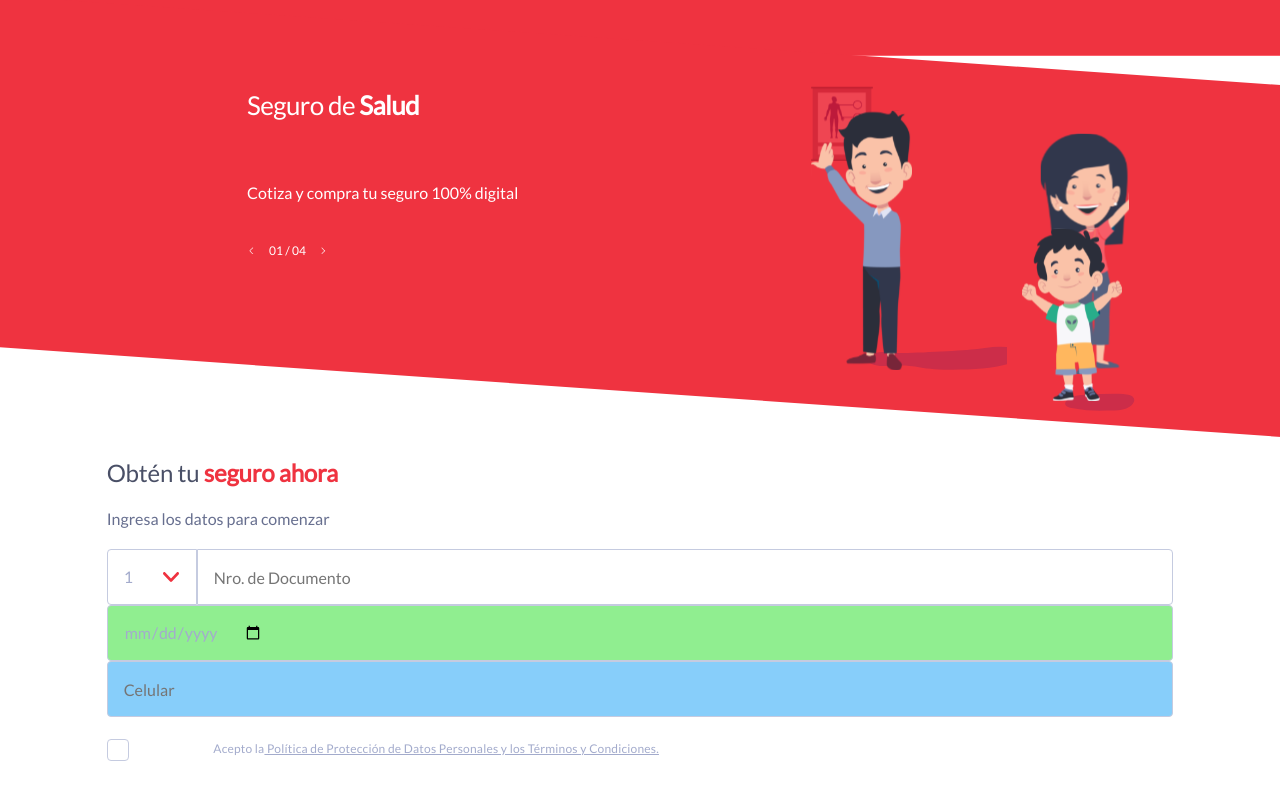
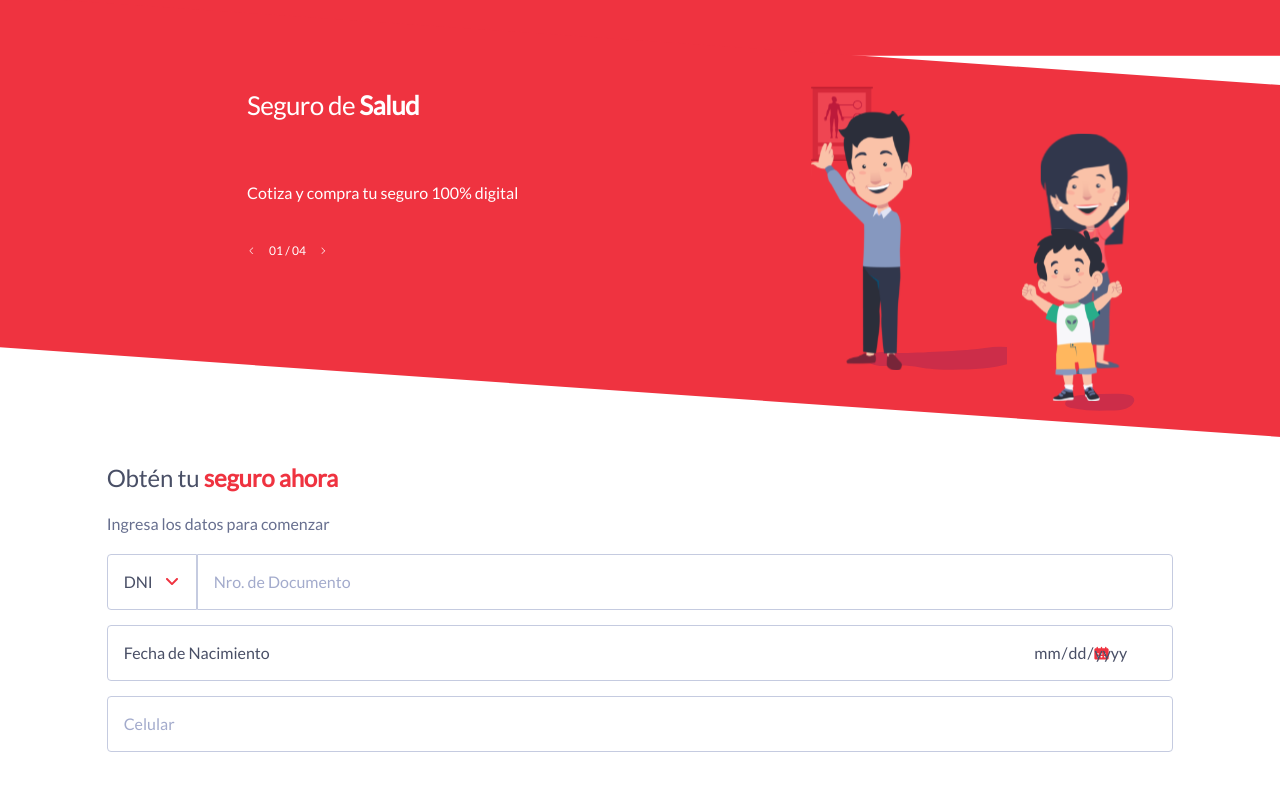
Before and after one commit to kimberlyrora/hacking-challenge, a React (Create React App) app: page / in a window 1280 px wide. Shown: the top 787 px of the page. Built offline with nearby package versions, Linux system fonts and the light colour scheme.

Commit message:
formulario y estilos

```diff
--- a/src/pages/Login/components/Form/components/section1/index.jsx
+++ b/src/pages/Login/components/Form/components/section1/index.jsx
@@ -5,25 +5,15 @@ import './styles.css';
 const Section1 = () => (
   <>
     <div className='container__section--document'>
-      {/* <div className='container__section--select'> */}
-        <select className='container__section--typeDoc global-style'>
-        {/* <select className='container__section--select'> */}
-          {
-            [1, 2, 3].map((doc) => <option key={doc}>{doc}</option>)
-          }
-        {/* </select> */}
-        </select>
-      {/* </div> */}
-      <input type='text' placeholder='Nro. de Documento' className='container__section--numberId global-style'>
-        {/* <input type='text' placeholder='Nro. de Documento' /> */}
-      </input>
+      <select className='container__section--typeDoc global-style'>
+        {
+          ['DNI', 'PASAPORTE', 'CARNET DE EXTRANJERIA'].map((doc) => <option key={doc}>{doc}</option>)
+        }
+      </select>
+      <input type='text' placeholder='Nro. de Documento' className='container__section--numberId global-style' />
     </div>
-    <input type='date' placeholder='Fecha de nacimiento' className='container__section--dateborn global-style'>
-      {/* <input type='date' placeholder='Fecha de nacimiento' /> */}
-    </input>
-    <input  type='text' placeholder='Celular' className='container__section--telephone global-style'>
-      {/* <input type='text' placeholder='Celular' /> */}
-    </input>
+    <input type="date" placeholder='Fecha de Nacimiento' required aria-required="true" className='container__section--dateborn global-style' />
+    <input type='text' placeholder='Celular' className='container__section--telephone global-style' />
   </>
 );
 
--- a/src/pages/Login/components/Form/components/section1/styles.css
+++ b/src/pages/Login/components/Form/components/section1/styles.css
@@ -9,9 +9,13 @@
   line-height: 24px;
   display: flex;
   align-items: center;
-  color: #A3ABCC;
   padding-left: 16px;
   outline: none;
+  margin-bottom: 15px;
+}
+
+::placeholder {
+  color: #A3ABCC;
 }
 
 .container__section--document {
@@ -20,35 +24,45 @@
   grid-template-columns: 90px 1fr;
 }
 
-.container__section--select {
-  font-size: 16px;
-  border: 1px solid #CCC;
-  height: 56px;
-  background: url(http://www.stackoverflow.com/favicon.ico) 96%/20% no-repeat #EEE;
-}
-
 .container__section--typeDoc {
+  color: #494F66;
   grid-column: 1/2;
   border-radius: 4px 0px 0px 4px;
   -webkit-appearance: none;
      -moz-appearance: none;
           appearance: none;
-  background: url(../../../../../../assets/red_arrow.svg) 77%/16px no-repeat #FFFFFF;
+  background: url(../../../../../../assets/red_arrow.svg) 77%/12px 13px no-repeat #FFFFFF;
 }
 
 .container__section--numberId {
   grid-column: 2/3;
   border-radius: 0px 4px 4px 0px;
+  color: #494F66;
 }
 
 .container__section--dateborn {
   grid-row: 5/8;
-  background-color: lightgreen;
   border-radius: 4px;
+  color: #494F66;
+  background: #FFFFFF url(../../../../../../assets/calendar.svg) 94%/15px 16px no-repeat;
+}
+
+input[type=date]::before {
+  content: attr(placeholder);
+  width: 100%;
+}
+
+input[type=date]:focus::before,
+input[type=date]:valid::before {
+  display: none;
+}
+
+[type=date]::-webkit-calendar-picker-indicator {
+  opacity: 0;
 }
 
 .container__section--telephone {
   grid-row: 9/12;
-  background-color: lightskyblue;
   border-radius: 4px;
+  color: #494F66;
 }
--- a/src/pages/Login/components/Form/components/section1/styles.scss
+++ b/src/pages/Login/components/Form/components/section1/styles.scss
@@ -1,6 +1,7 @@
 $color1: #FFFFFF;
 $color2: #C5CBE0;
 $color3: #A3ABCC;
+$color4: #494F66;
 .global-style {
 	width: 100%;
 	height: 56px;
@@ -12,45 +13,59 @@ $color3: #A3ABCC;
   line-height: 24px;
   display: flex;
   align-items: center;
-	color: $color3;
 	padding-left: 16px;
 	outline: none;
+	margin-bottom: 15px;
 }
+
+::placeholder {
+	color: $color3;
+}
+
 .container__section--document {
 	grid-row: 1 / 4;
 	display: grid;
 	grid-template-columns: 90px 1fr;
 }
 
-.container__section--select {
-  font-size: 16px;
-  border: 1px solid #CCC;
-	height: 56px;
-	background: url(http://www.stackoverflow.com/favicon.ico) 96% / 20% no-repeat #EEE;
-}
-
 .container__section--typeDoc {
+	color: $color4;
 	grid-column: 1 / 2;
 	border-radius: 4px 0px 0px 4px;
 	appearance: none;
-	background: url(../../../../../../assets/red_arrow.svg) 77% / 16px no-repeat 	#FFFFFF;
+	background: url(../../../../../../assets/red_arrow.svg) 77% / 12px 13px no-repeat	$color1;
 }
 
 .container__section--numberId {
 	grid-column: 2 / 3;
 	border-radius: 0px 4px 4px 0px;
+	color: $color4;
+}
+// ----> DATE
+.container__section--dateborn {
+	grid-row: 5 / 8;
+	border-radius: 4px;
+	color: $color4;
+	background: $color1 url(../../../../../../assets/calendar.svg) 94% / 15px 16px no-repeat;
 }
 
-.container__section--dateborn {
-	grid-row: 5 / 8;
-	// grid-column: 1 / 4;
-	background-color: lightgreen;
-	border-radius: 4px;
+input[type=date]::before {
+	content: attr(placeholder);
+	width: 100%;
 }
+
+input[type=date]:focus::before,
+input[type=date]:valid::before {
+	display: none
+}
+
+[type=date]::-webkit-calendar-picker-indicator {
+  opacity: 0;
+}
+// <-------
 
 .container__section--telephone {
 	grid-row: 9 / 12;
-	// grid-column: 1 / 4;
-	background-color: lightskyblue;
 	border-radius: 4px;
+	color: $color4;
 }
```
Also changed, not shown: src/assets/calendar.svg (added).
